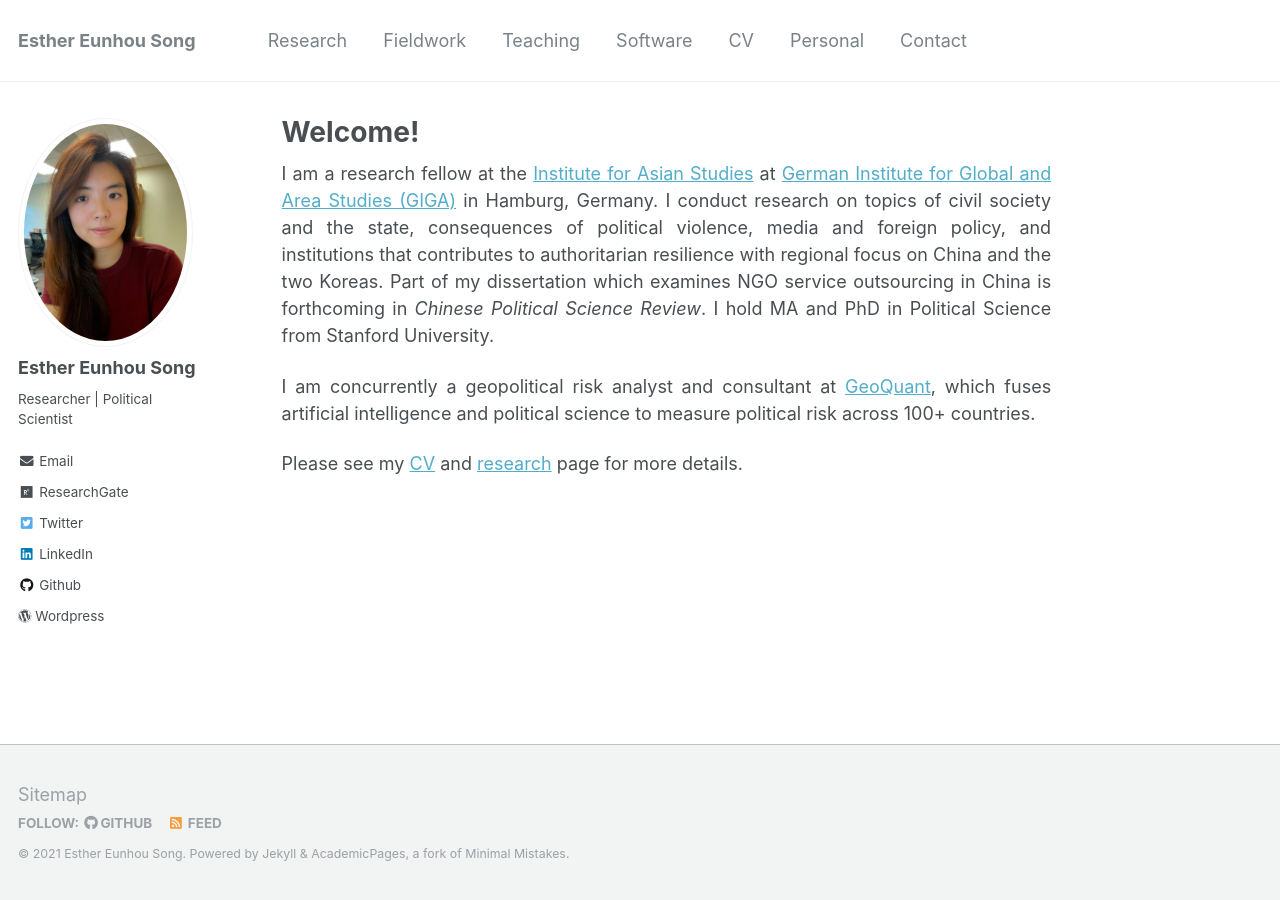
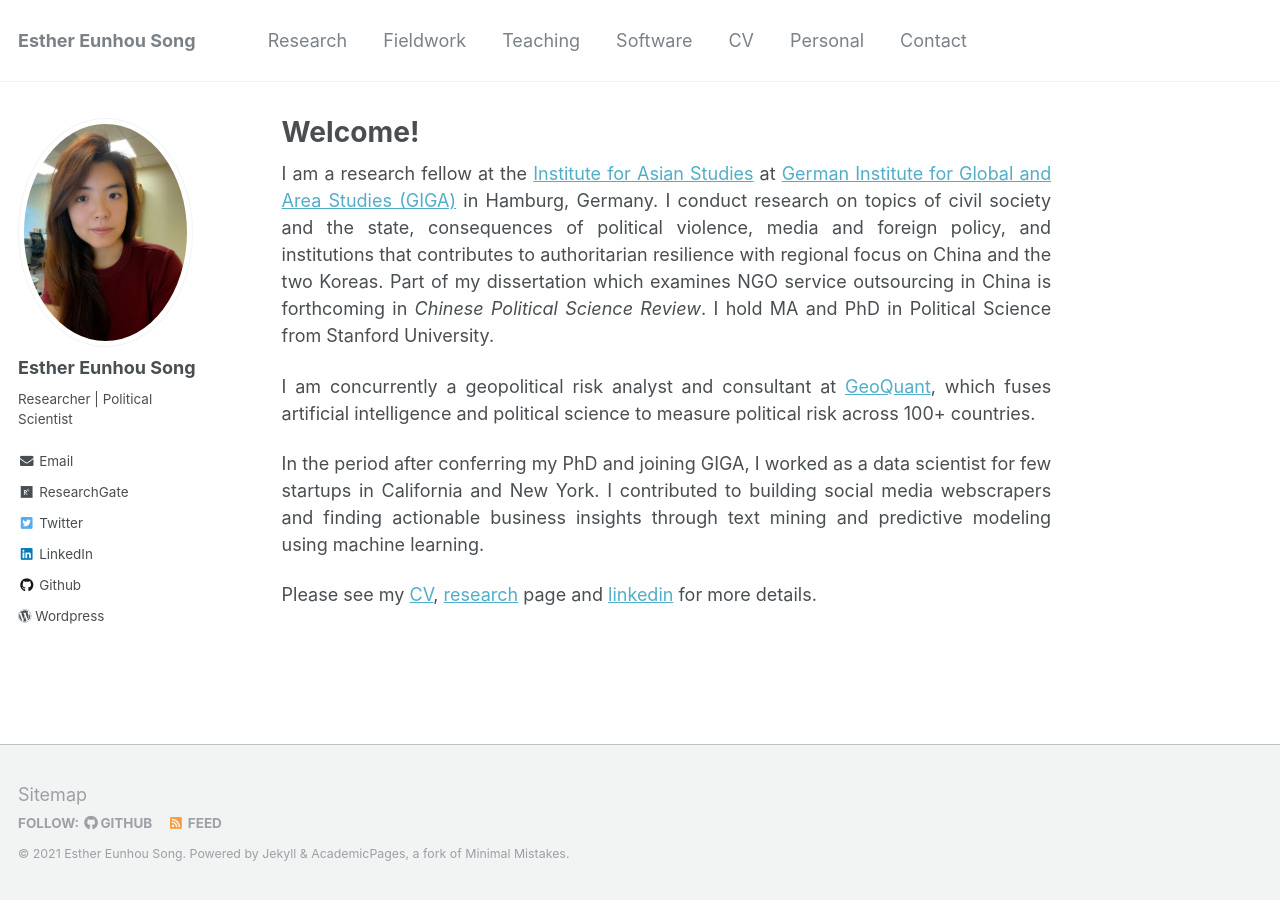
Before and after one commit to ehsong/ehsong.github.io, a Jekyll site: the page built from _pages/about.md, in a window 1280 px wide. Built offline with Jekyll 4.4.1, drawn with Linux system fonts in a browser that asks for light colours.

Commit message:
Update about.md

```diff
--- a/_pages/about.md
+++ b/_pages/about.md
@@ -11,4 +11,6 @@
 
 I am concurrently a geopolitical risk analyst and consultant at [GeoQuant](https://geoquant.com/), which fuses artificial intelligence and political science to measure political risk across 100+ countries.
 
-Please see my [CV](https://ehsong.github.io/files/SONG_CV2.pdf) and [research](https://ehsong.github.io/research/) page for more details.
+In the period after conferring my PhD and joining GIGA, I worked as a data scientist for few startups in California and New York. I contributed to building social media webscrapers and finding actionable business insights through text mining and predictive modeling using machine learning.
+
+Please see my [CV](https://ehsong.github.io/files/SONG_CV2.pdf), [research](https://ehsong.github.io/research/) page and [linkedin](https://www.linkedin.com/in/eunhou-esther-song/) for more details.
```
